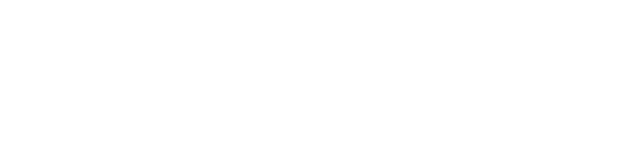
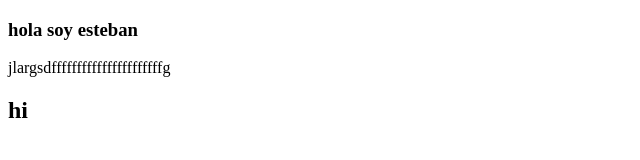
Before and after one commit to Pekazor/PracticaEsteban, a plain HTML site: page index.html in a window 1280 px wide. Shown: the whole page, without its empty margins (0-640 px from the left). Drawn offline with Linux system fonts and the light colour scheme.

Commit message:
2do commit

```diff
--- a/index.html
+++ b/index.html
@@ -9,7 +9,17 @@
 
 </head>
 <body>
-    <section></section>
+    <section>
+        <div>
+            <h3>hola soy esteban</h3>
+            <p>jlargsdffffffffffffffffffffffg </p>
+        </div>
+    </section>
+    <section>
+        <div>
+            <h1>hi</h1>
+        </div>
+    </section>
 
 
     <script src="assets/js/script.js"></script>
```
